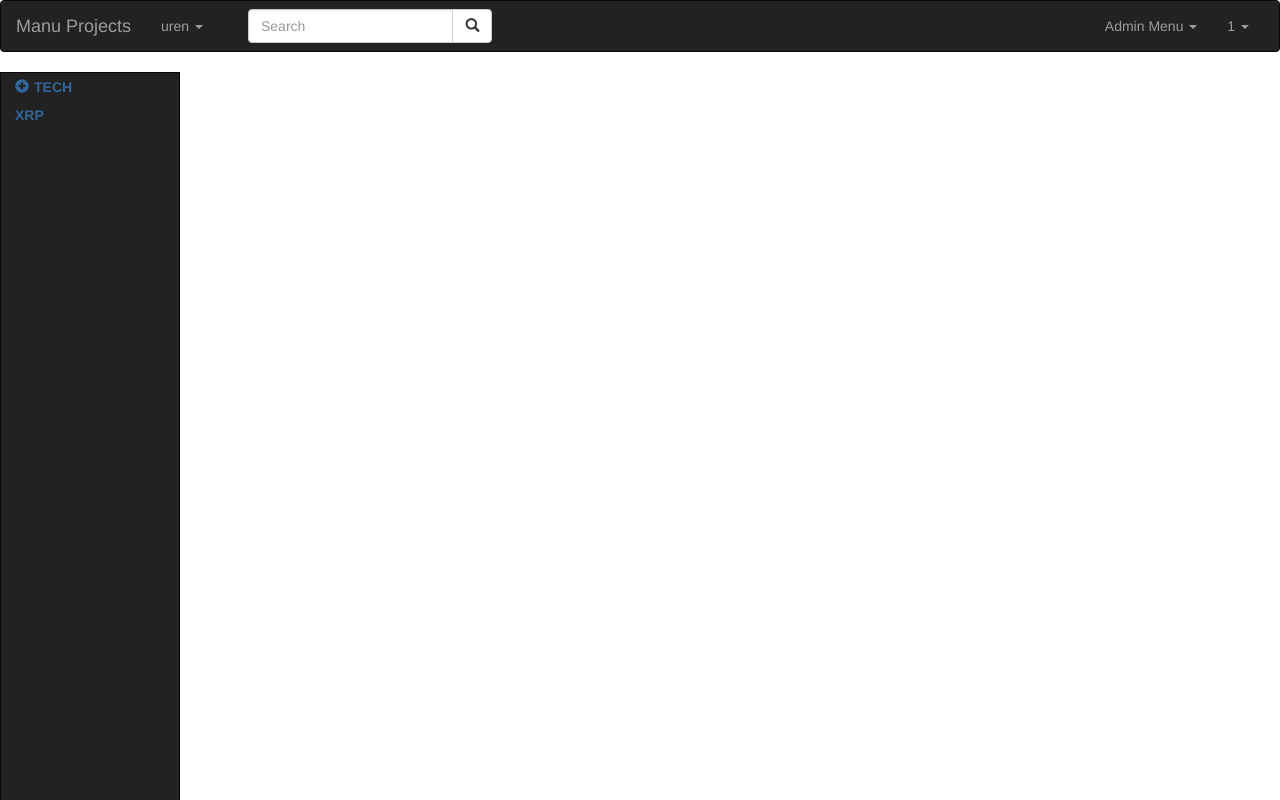
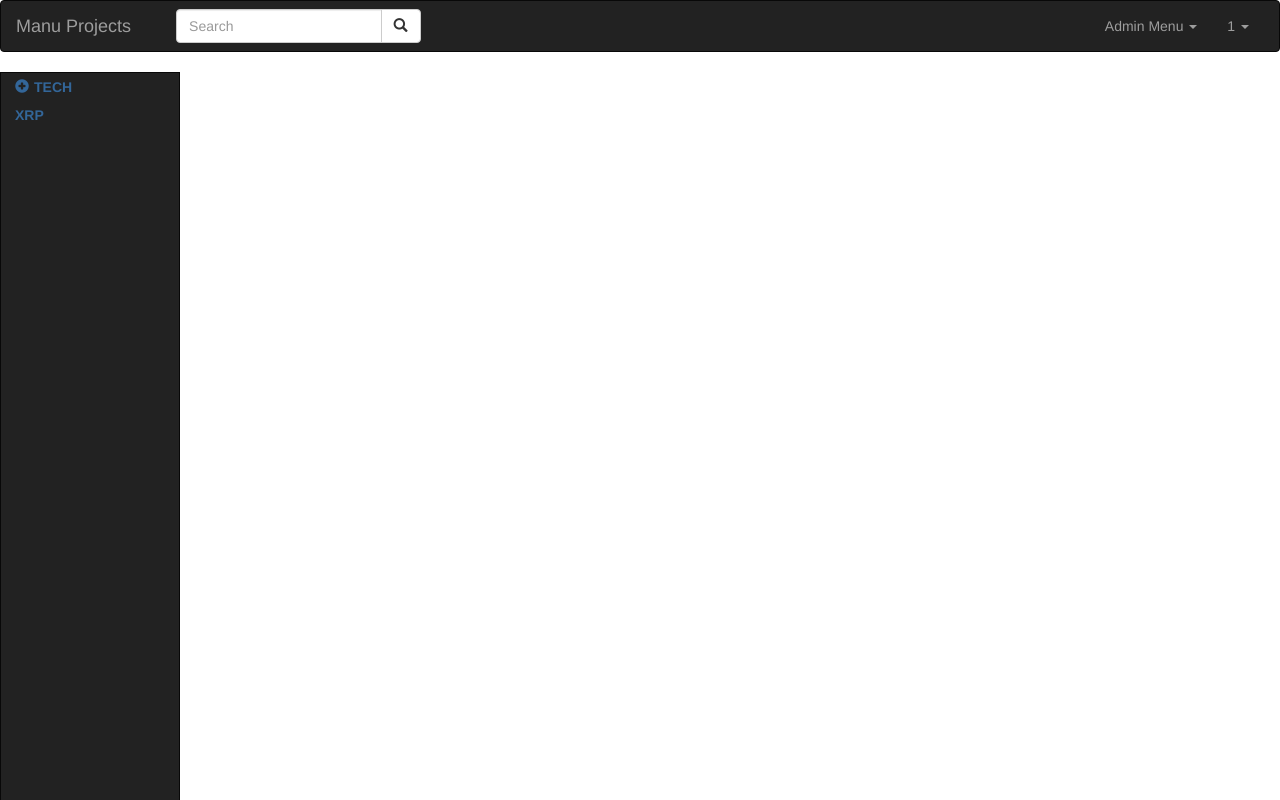
Before and after one commit to PowerChaos/powerchaos.github.io, a PHP site: template template/boot/sidebar.php in a window 1280 px wide. Run offline with PHP 8.4, Linux system fonts and the light colour scheme; the template is opened without the code that fills it, so the values that code supplies are empty; the visitor is signed in with stand-in values (Sample User, id 1); some libraries are stand-ins or nearby versions.

Commit message:
sitebar menu fix

```diff
--- a/template/boot/sidebar.php
+++ b/template/boot/sidebar.php
@@ -13,16 +13,6 @@ if (u())
       <a class="navbar-brand" href="../home">Manu Projects</a>
     </div>
     <div class="collapse navbar-collapse" id="myNavbar">
-      <ul class="nav navbar-nav">
-			<li class="dropdown">
-			<a class="dropdown-toggle" data-toggle="dropdown" href="#">uren
-			<span class="caret"></span></a>
-				<ul class="dropdown-menu">
-					<li><a href="../registreer">Registreer</a></li>
-					<li><a href="../overzicht">Overzicht</a></li>
-				</ul>
-			</li>
-      </ul>
 		<div class="col-sm-3 col-md-3">
 			<form class="navbar-form" role="search">
 				<div class="input-group">
```
